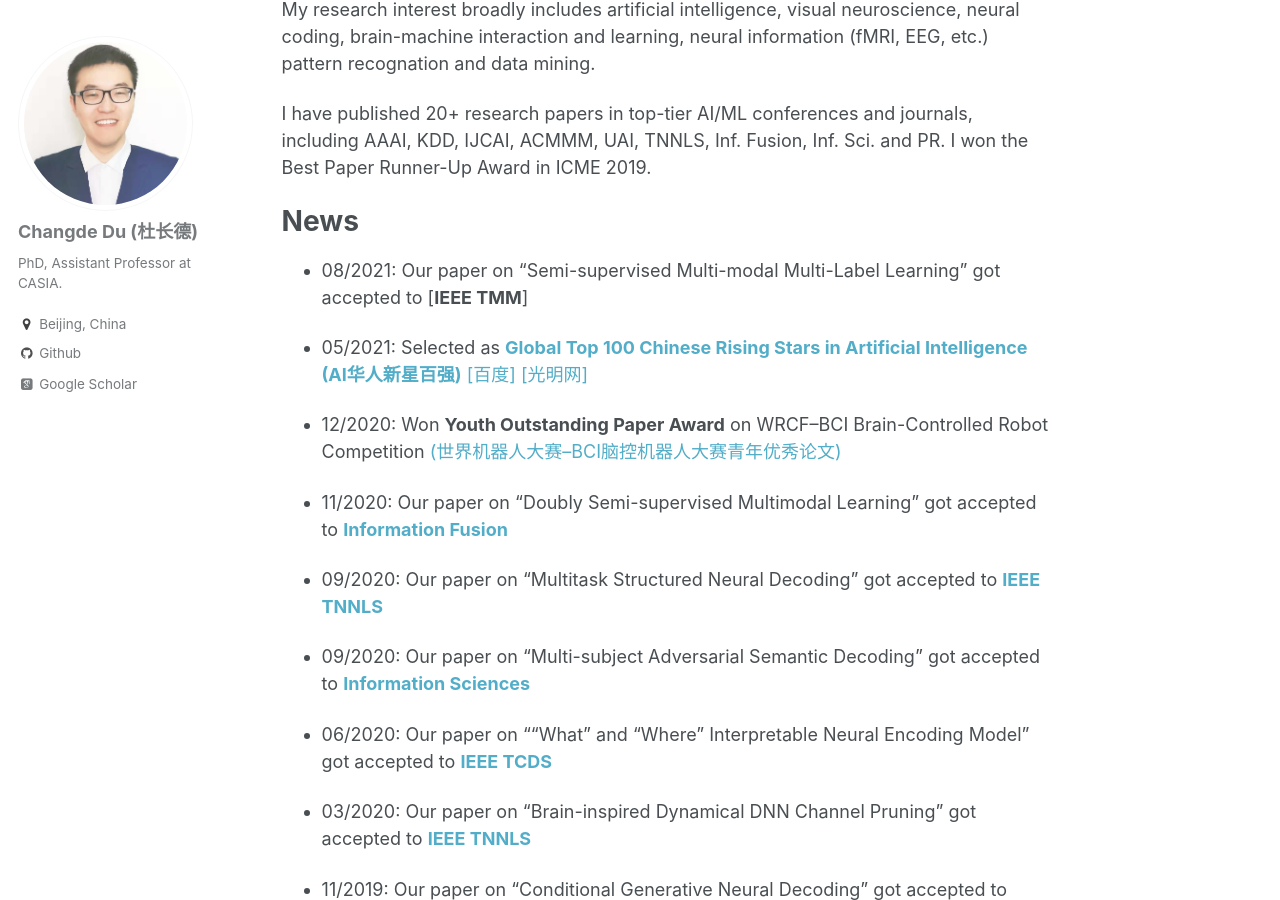
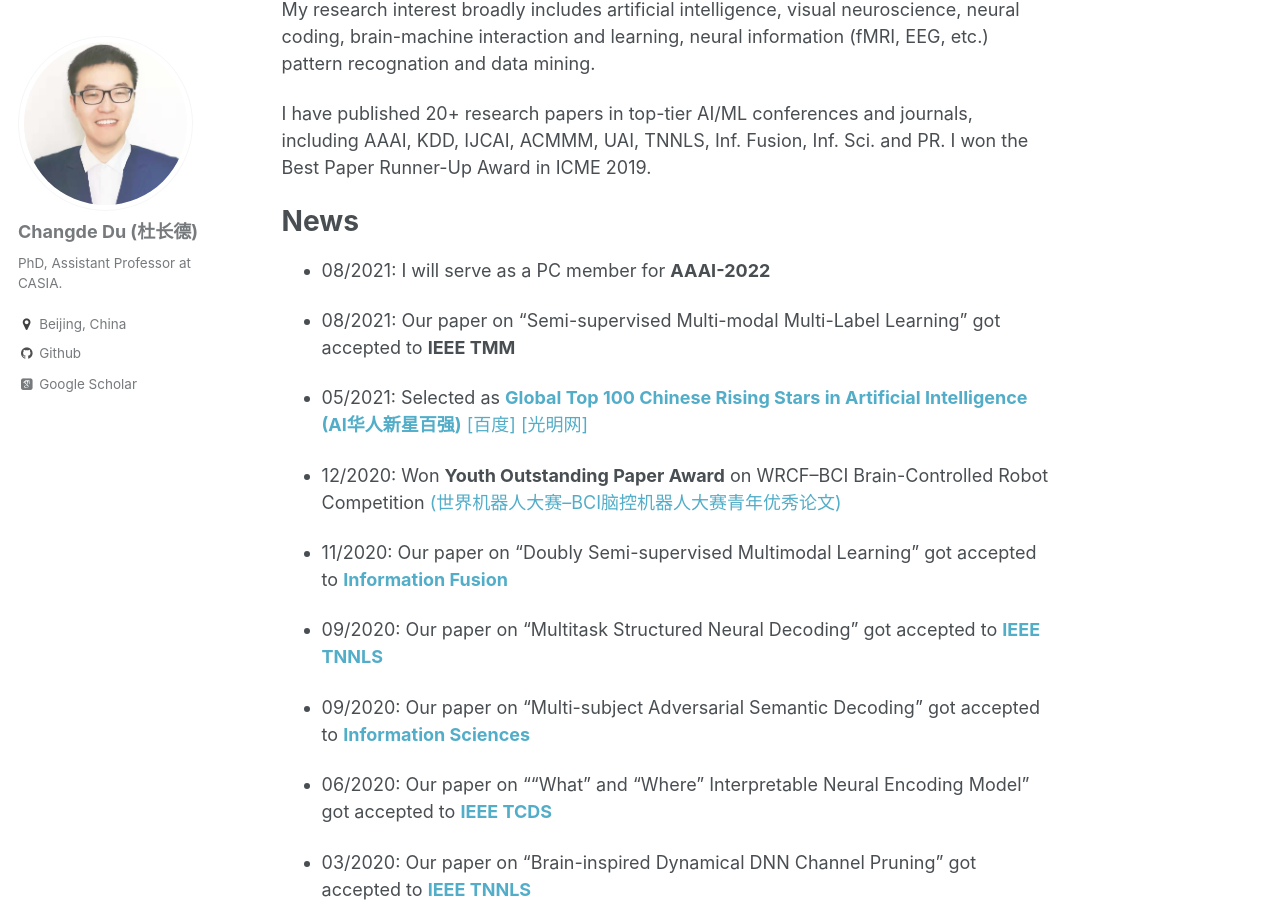
Before and after one commit to ChangdeDu/changdedu.github.io, a Jekyll site: the page built from _pages/about.md, in a window 1280 px wide and 900 px high, scrolled down 373 px. Built offline with Jekyll 4.4.1, drawn with Linux system fonts in a browser that asks for light colours; some web fonts are replaced; some of the changed text lies outside the part shown.

Commit message:
Update about.md

```diff
--- a/_pages/about.md
+++ b/_pages/about.md
@@ -19,7 +19,10 @@ My research interest broadly includes artificial intelligence, visual neuroscien
 I have published 20+ research papers in top-tier AI/ML conferences and journals, including AAAI, KDD, IJCAI, ACMMM, UAI, TNNLS, Inf. Fusion, Inf. Sci. and PR. I won the Best Paper Runner-Up Award in ICME 2019.
 
 # News
-- 08/2021: Our paper on "Semi-supervised Multi-modal Multi-Label Learning" got accepted to [**IEEE TMM**]
+
+- 08/2021: I will serve as a PC member for **AAAI-2022**
+
+- 08/2021: Our paper on "Semi-supervised Multi-modal Multi-Label Learning" got accepted to **IEEE TMM**
 
 - 05/2021: Selected as [**Global Top 100 Chinese Rising Stars in Artificial Intelligence (AI华人新星百强)**](https://xueshu.baidu.com/usercenter/index/aischolar) [[百度]](https://xueshu.baidu.com/usercenter/index/detail?tab_id=4&id=361) [[光明网]](https://tech.gmw.cn/2021-05/12/content_34838485.htm)
 
@@ -131,6 +134,7 @@ Conference on Uncertainty in Artificial Intelligence (**UAI 2016**), 2016  <br>[
 Joint European Conference on Machine Learning and Knowledge Discovery in Databases (**ECML PKDD 2016**), 165-181, 2016  <br>[[PDF]](https://link.springer.com/chapter/10.1007%2F978-3-319-46128-1_11)
 
 # Academic Service
+- Conference Reviewer: AAAI-2022, etc.
 - Journal Reviewer: IEEE Transactions on Pattern Analysis and Machine Intelligence (TPAMI), IEEE Transactions on Neural Networks and Learning Systems (TNNLS), IEEE Transactions on Affective Computing (TAC), IEEE Transactions on Cognitive and Developmental Systems (TCDS), Pattern Recognition (PR), Cognitive Computation, etc.
 
 # Awards and Achievements
```
